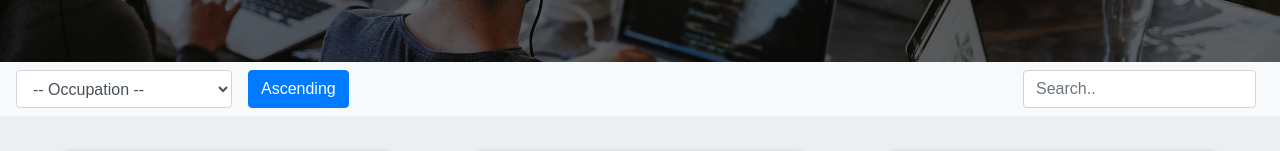
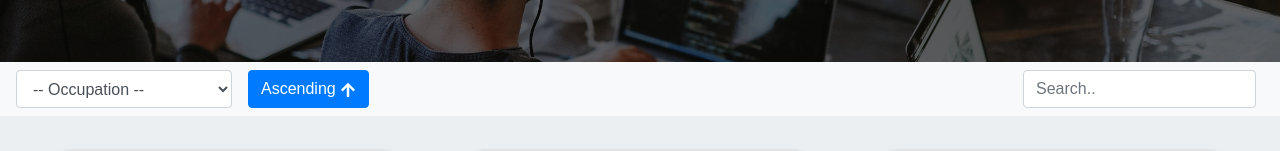
Before and after one commit to ldipaola/Employee-Directory, a React (Create React App) app: page / in a window 1280 px wide. Shown: the part 138-289 px from the top of the page. Built offline with nearby package versions, Linux system fonts and the light colour scheme.

Commit message:
add sorting icons

```diff
--- a/package.json
+++ b/package.json
@@ -10,6 +10,7 @@
     "react": "^16.13.1",
     "react-bootstrap": "^1.3.0",
     "react-dom": "^16.13.1",
+    "react-icons": "^3.11.0",
     "react-scripts": "3.4.3"
   },
   "scripts": {
--- a/src/App.js
+++ b/src/App.js
@@ -18,7 +18,6 @@ function App() {
   };
   const handleOccupationChange = (event) => {
     setOccupation(event.target.value);
-    console.log("Changed");
   };
 
   const handleClick = (event) => {
@@ -56,8 +55,6 @@ function App() {
        setSortButton("Descending");
 
       }
-      console.log(sortedEmployees)
-    console.log(sortButton);
   };
 
   useEffect(() => {
--- a/src/compenents/SearchFilter/index.js
+++ b/src/compenents/SearchFilter/index.js
@@ -3,10 +3,22 @@ import Navbar from 'react-bootstrap/Navbar'
 import Nav from 'react-bootstrap/Nav'
 import Form from 'react-bootstrap/Form'
 import Button from 'react-bootstrap/Button'
+import { FaArrowDown } from 'react-icons/fa';
+import { FaArrowUp } from 'react-icons/fa';
+
 
 function SearchFilter(props) {
   const options = props.employees.map((option) =>
     <option>{option.occupation}</option>);
+
+  const arrowRender = () =>{
+      if (props.sortButtonValue === "Descending") {
+         return <FaArrowDown />
+        }
+      else if (props.sortButtonValue === "Ascending") {
+        return <FaArrowUp />
+      }
+    }
 
 
     return (
@@ -20,7 +32,7 @@ function SearchFilter(props) {
       {options}
     </Form.Control>
     </Form.Group>
-    <Button onClick={props.onClick} style={{marginLeft: "1em"}} variant="primary">{props.sortButtonValue}</Button>{' '}
+    <Button onClick={props.onClick} style={{marginLeft: "1em"}} variant="primary">{props.sortButtonValue} {arrowRender()}</Button>{' '}
     </Nav>
     <Form inline>
     <Form.Control className="mr-sm-2" type="text" placeholder="Search.." onChange={props.handleSearchonChange} value={props.value} />
```
Also changed, not shown: 1 other file (tests, documents, lock files or other folders).
